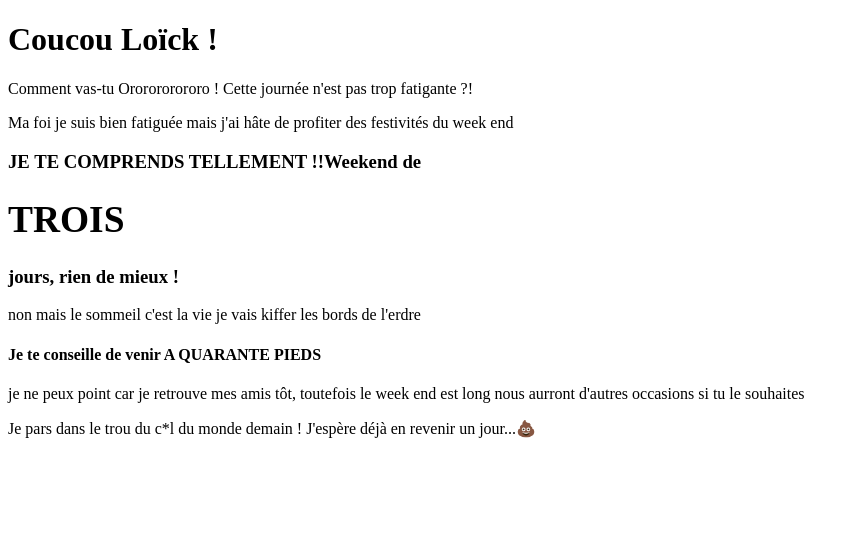
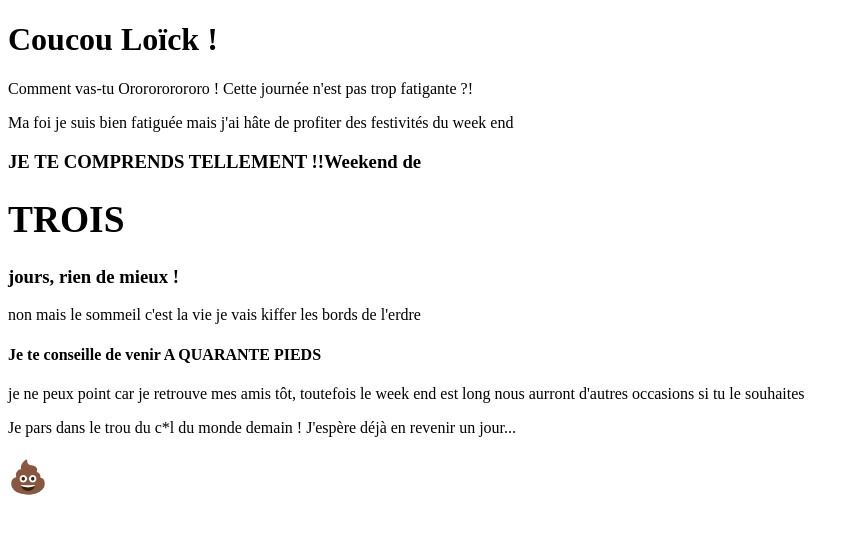
Before and after one commit to orianeLalo/collabLoickOriane, an Angular app: page / in a window 1280 px wide. Shown: the top 534 px of the page, without its empty margins (0-860 px from the left). Built offline with nearby package versions, Linux system fonts and the light colour scheme.

Commit message:
le caca me plaisait pas

```diff
--- a/src/app/app.component.html
+++ b/src/app/app.component.html
@@ -7,4 +7,5 @@
 <h4>Je te conseille de venir A QUARANTE PIEDS</h4>
 <p>je ne peux point car je retrouve mes amis tôt, toutefois le week end est long nous aurront d'autres occasions si tu
   le souhaites</p>
-<p>Je pars dans le trou du c*l du monde demain ! J'espère déjà en revenir un jour...💩</p>
+<p>Je pars dans le trou du c*l du monde demain ! J'espère déjà en revenir un jour...</p>
+<h1>💩</h1>
```
